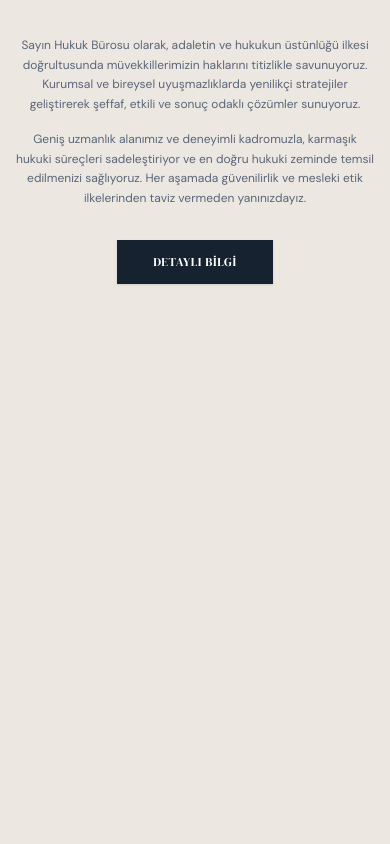
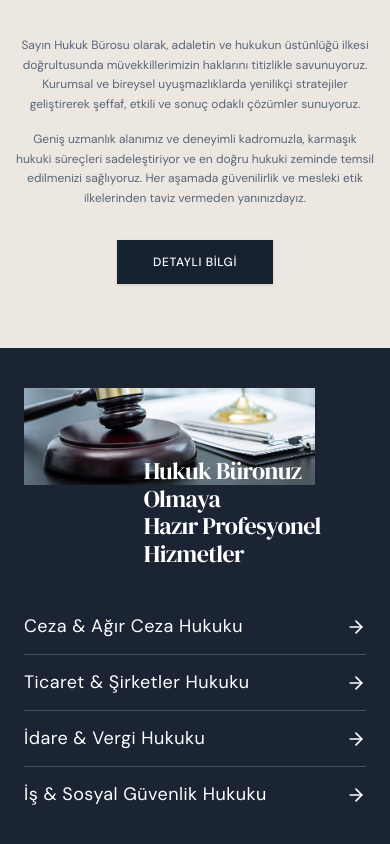
Before and after one commit to sahin-oguzhan/law-site-project, a Next.js app: page / in a window 390 px wide. Shown: the part 784-1628 px from the top of the page. Before the commit the page ends 1132 px from the top, so only its background shows below. Built offline with nearby package versions, Linux system fonts and the light colour scheme.

Commit message:
Add ServicesBanner component with responsive design

```diff
--- a/src/app/page.tsx
+++ b/src/app/page.tsx
@@ -1,6 +1,7 @@
 import About from '@/components/About';
 import Hero from '@/components/Hero';
 import Navbar from '@/components/Navbar';
+import ServicesBanner from '@/components/ServicesBanner';
 
 export default function Home() {
   return (
@@ -8,6 +9,7 @@ export default function Home() {
       <Navbar />
       <Hero />
       <About />
+      <ServicesBanner />
     </main>
   );
 }
--- a/src/components/About.tsx
+++ b/src/components/About.tsx
@@ -46,7 +46,7 @@ export default function About() {
         <div className="mt-8 sm:mt-10">
           <Link
             href="/hakkimizda"
-            className="inline-flex items-center justify-center bg-[#172230] px-9 py-3.5 text-xs font-medium tracking-wider text-white uppercase shadow-sm transition-colors hover:bg-[#233348]"
+            className="font-dmSans inline-flex items-center justify-center bg-[#172230] px-9 py-3.5 text-xs font-medium tracking-wider text-white uppercase shadow-sm transition-colors hover:bg-[#233348]"
           >
             Detaylı Bilgi
           </Link>
--- /dev/null
+++ b/src/components/ServicesBanner.tsx
@@ -0,0 +1,53 @@
+import Image from 'next/image';
+import Link from 'next/link';
+import { ArrowRight } from 'lucide-react';
+
+const services = [
+  { title: 'Ceza & Ağır Ceza Hukuku', href: '/calisma-alanlarimiz' },
+  { title: 'Ticaret & Şirketler Hukuku', href: '/calisma-alanlarimiz' },
+  { title: 'İdare & Vergi Hukuku', href: '/calisma-alanlarimiz' },
+  { title: 'İş & Sosyal Güvenlik Hukuku', href: '/calisma-alanlarimiz' },
+];
+
+export default function ServicesBanner() {
+  return (
+    <section className="w-full bg-[#1A2433]">
+      <div className="mx-auto flex w-full max-w-[1920px] flex-col items-center justify-between gap-8 px-6 py-10 lg:flex-row lg:gap-8 lg:px-12 lg:py-14">
+        <div className="flex w-full flex-col lg:w-[55%]">
+          <div className="relative aspect-21/7 w-[85%] overflow-hidden lg:w-[82%]">
+            <Image
+              src="/services-banner.png"
+              alt="Hukuki Hizmetler - Sayın Hukuk Bürosu"
+              fill
+              className="object-cover object-top"
+              sizes="(max-width: 1024px) 85vw, 50vw"
+            />
+          </div>
+
+          <div className="relative z-10 -mt-7 ml-[35%] sm:-mt-10 lg:-mt-12">
+            <h2 className="font-dmserif text-[24px] leading-[1.15] tracking-tight text-white sm:text-[36px] lg:text-[48px]">
+              <span className="block">Hukuk Büronuz Olmaya</span>
+              <span className="block">Hazır Profesyonel</span>
+              <span className="block">Hizmetler</span>
+            </h2>
+          </div>
+        </div>
+
+        <div className="flex w-full flex-col lg:w-[40%]">
+          {services.map((service, index) => (
+            <Link
+              key={index}
+              href={service.href}
+              className="group flex items-center justify-between border-b border-white/20 py-3.5 transition-colors last:border-b-0 hover:border-white"
+            >
+              <span className="font-dmSans text-[18px] tracking-wide text-white transition-transform group-hover:translate-x-1 sm:text-[20px]">
+                {service.title}
+              </span>
+              <ArrowRight className="h-5 w-5 text-white transition-transform group-hover:translate-x-1.5" />
+            </Link>
+          ))}
+        </div>
+      </div>
+    </section>
+  );
+}
```
Also changed, not shown: public/services-banner.png (added).
